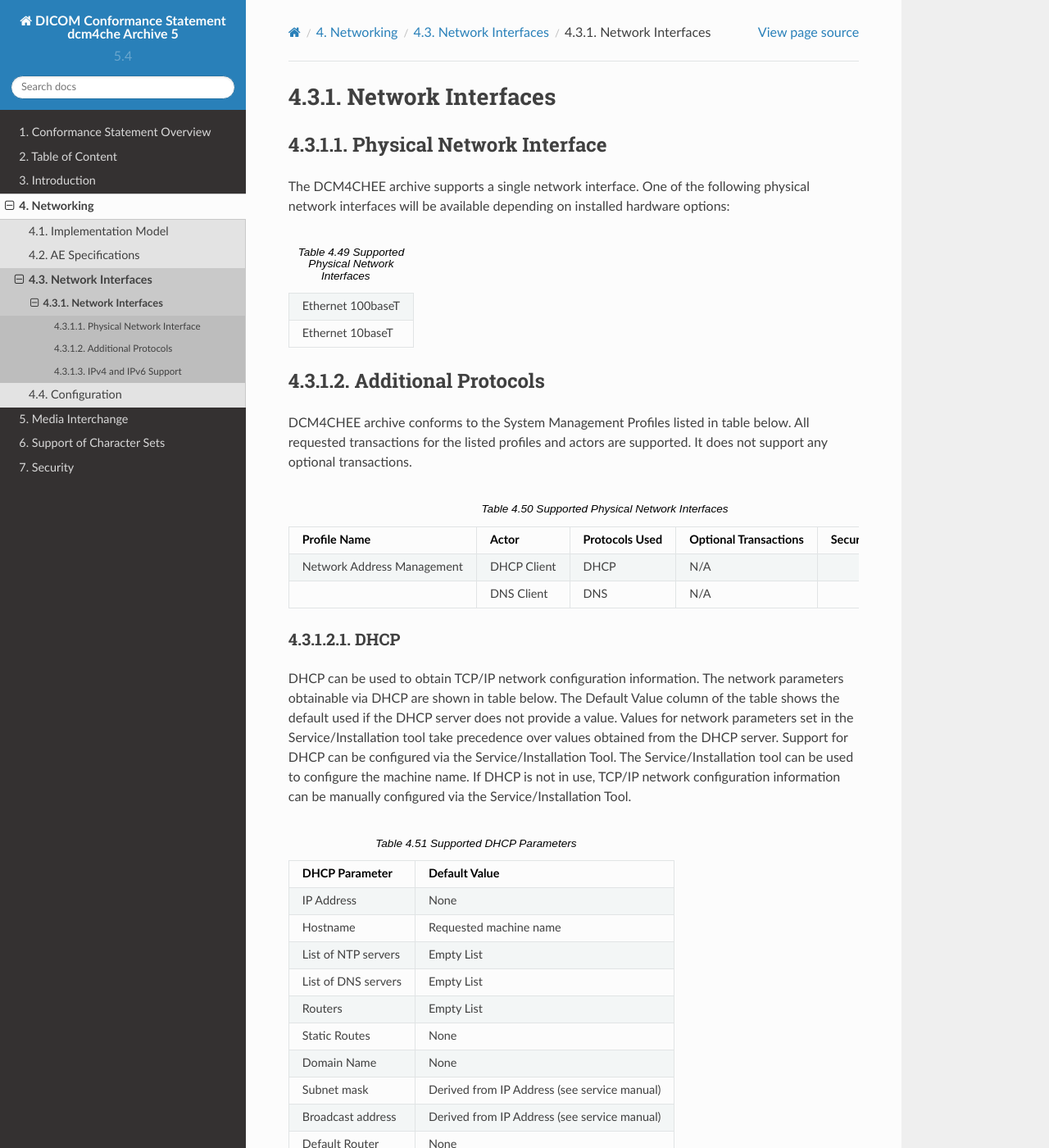
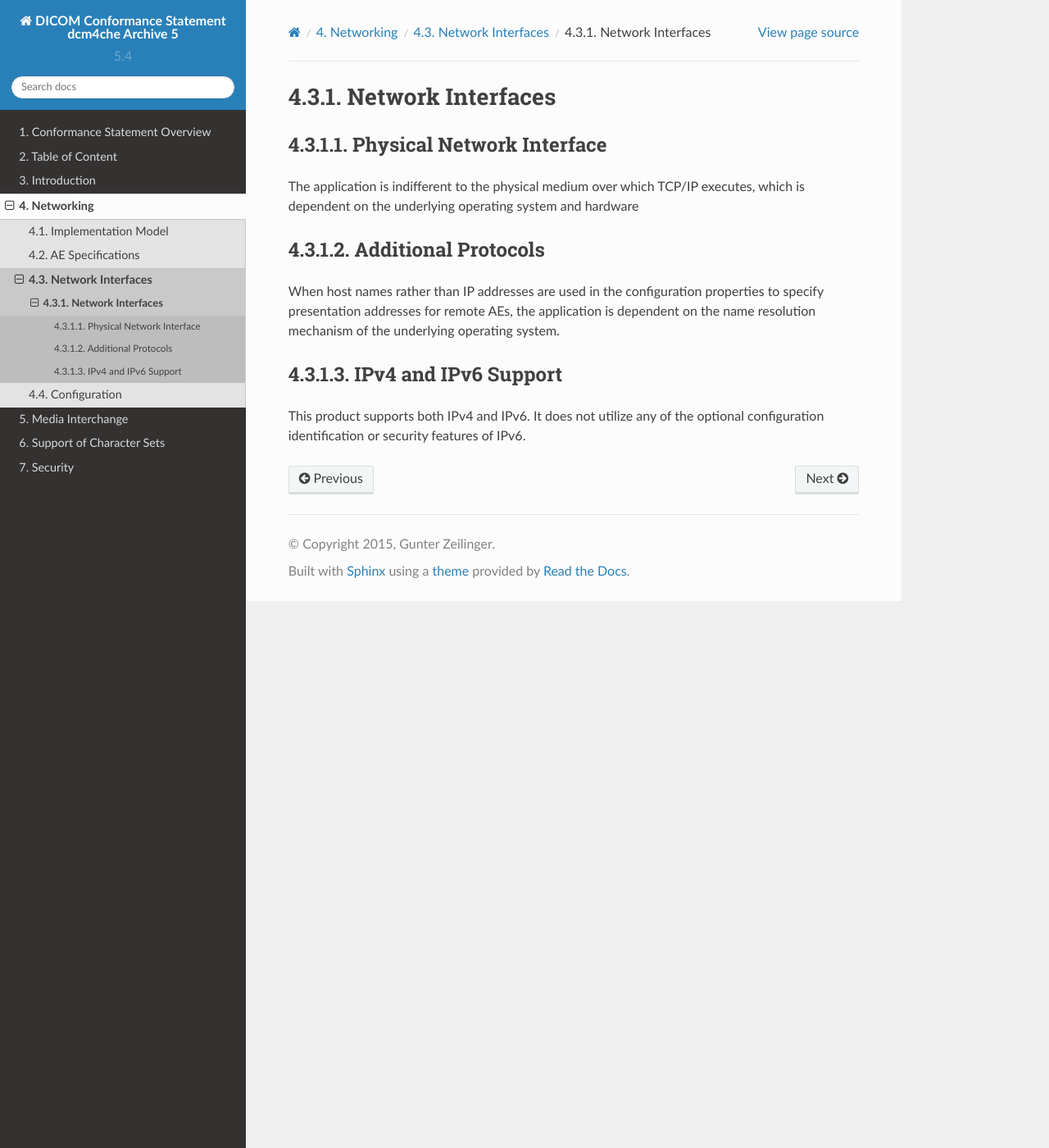
Before and after one commit to dcm4che/dcm4chee-arc-cs, a Sphinx documentation site: the page built from docs/networking/interfaces/interface.rst, in a window 1280 px wide and 1400 px high. Shown: the whole window at 82% size. Built offline with Sphinx 7.4.7 and the Read the Docs theme 2.0.0, drawn with Linux system fonts in a browser that asks for light colours; some of the changed text lies outside the part shown.

Commit message:
Update interface.rst

```diff
--- a/docs/networking/interfaces/interface.rst
+++ b/docs/networking/interfaces/interface.rst
@@ -6,38 +6,14 @@
 Physical Network Interface
 """"""""""""""""""""""""""
 
-The DCM4CHEE archive supports a single network interface. One of the following physical network interfaces will be available depending on installed hardware options:
-
-.. csv-table:: Supported Physical Network Interfaces
-   :file: physical-network-interface.csv
+The application is indifferent to the physical medium over which TCP/IP executes, which is dependent on the underlying operating system and hardware
 
 .. _interface-additional-protocols:
 
 Additional Protocols
 """"""""""""""""""""
 
-DCM4CHEE archive conforms to the System Management Profiles listed in table below. All requested transactions for the listed profiles and actors are supported. It does not support any optional transactions.
-
-.. csv-table:: Supported Physical Network Interfaces
-   :header: "Profile Name", "Actor", "Protocols Used", "Optional Transactions", "Security Support"
-   :file: supported-system-management-profiles.csv
-
-DHCP
-''''
-
-DHCP can be used to obtain TCP/IP network configuration information. The network parameters obtainable via DHCP are shown in table below. The Default Value column of the table shows the default used if the DHCP server does not provide a value. Values for network parameters set in the Service/Installation tool take precedence over values obtained from the DHCP server. Support for DHCP can be configured via the Service/Installation Tool. The Service/Installation tool can be used to configure the machine name. If DHCP is not in use, TCP/IP network configuration information can be manually configured via the Service/Installation Tool.
-
-.. csv-table:: Supported DHCP Parameters
-   :header: "DHCP Parameter", "Default Value"
-   :file: supported-dhcp-parameters.csv
-
-If the DHCP server refuses to renew a lease on the assigned IP address all active DICOM Associations will be aborted.
-
-
-DNS
-'''
-
-DNS can be used for address resolution. If DHCP is not in use or the DHCP server does not return any DNS server addresses, the identity of a DNS server can be configured via the Service/Installation Tool. If a DNS server is not in use, local mapping between hostname and IP address can be manually configured via the Service/Installation Tool.
+When host names rather than IP addresses are used in the configuration properties to specify presentation addresses for remote AEs, the application is dependent on the name resolution mechanism of the underlying operating system.
 
 .. _interface-ip-support:
 
```
